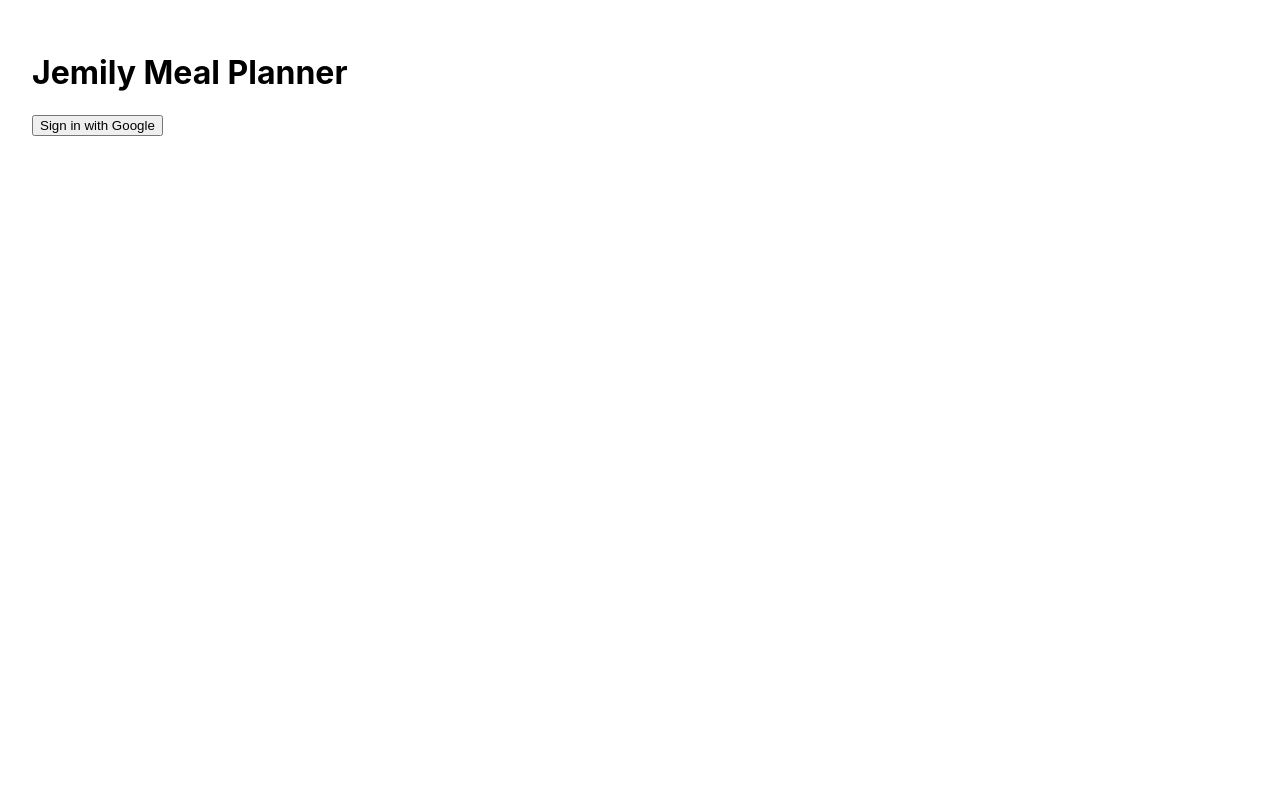
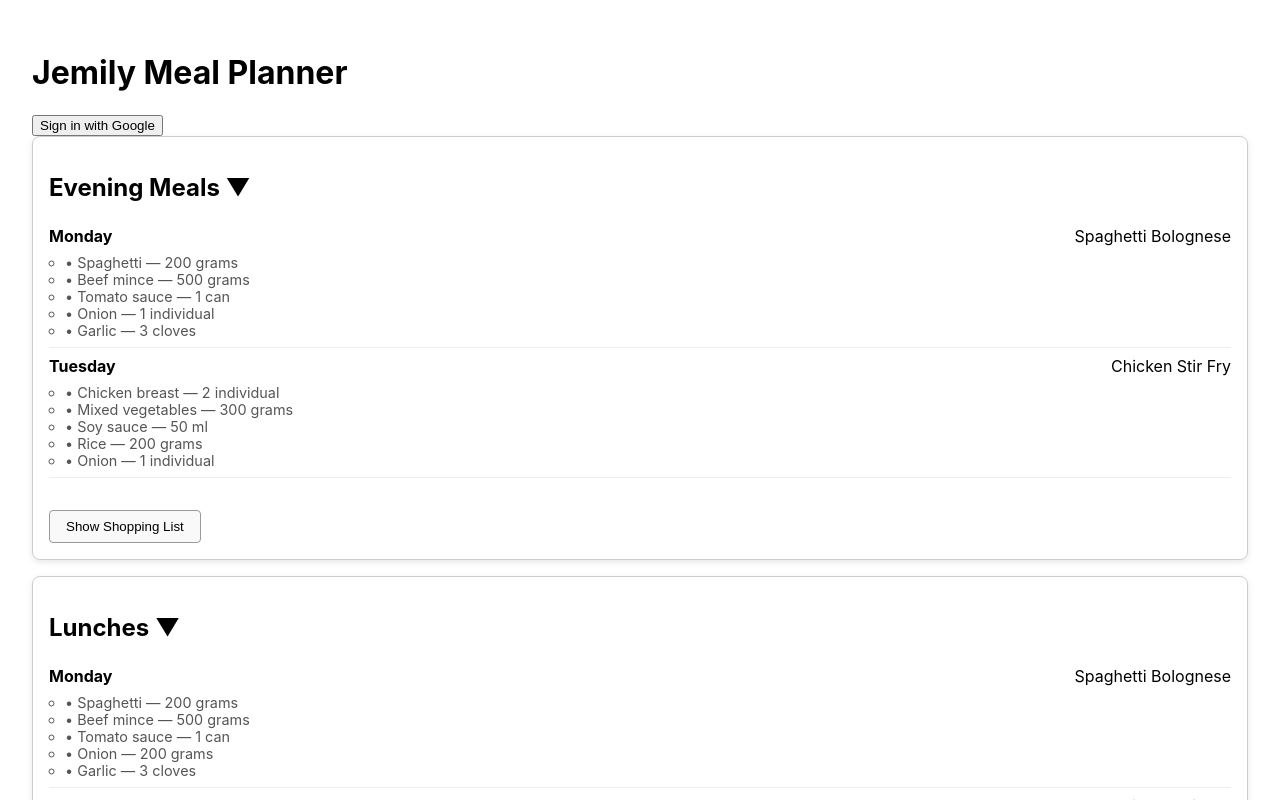
Before and after one commit to Jackclarke95/jemily-meal-planner, a React (Create React App) app: page / in a window 1280 px wide. Shown: the top 800 px of the page. Built offline with nearby package versions, Linux system fonts and the light colour scheme; no server answers.

Commit message:
Add test database and stub meal plan cards

```diff
--- a/src/App.tsx
+++ b/src/App.tsx
@@ -1,10 +1,72 @@
+import { useEffect, useState } from "react";
 import AuthButton from "./Components/AuthButton";
+import DatabaseTest from "./Components/DatabaseTest";
+import { auth } from "./lib/firebase";
+import MealPlanCard from "./Components/MealPlanCard";
 
 function App() {
+  const [user, setUser] = useState(() => auth.currentUser);
+
+  useEffect(() => {
+    const unsubscribe = auth.onAuthStateChanged(setUser);
+
+    return unsubscribe;
+  }, []);
+
+  const eveningMeals = [
+    {
+      name: "Spaghetti Bolognese",
+      ingredients: [
+        { name: "Spaghetti", quantity: 200, unit: "grams" },
+        { name: "Beef mince", quantity: 500, unit: "grams" },
+        { name: "Tomato sauce", quantity: 1, unit: "can" },
+        { name: "Onion", quantity: 1, unit: "individual" },
+        { name: "Garlic", quantity: 3, unit: "cloves" },
+      ],
+    },
+    {
+      name: "Chicken Stir Fry",
+      ingredients: [
+        { name: "Chicken breast", quantity: 2, unit: "individual" },
+        { name: "Mixed vegetables", quantity: 300, unit: "grams" },
+        { name: "Soy sauce", quantity: 50, unit: "ml" },
+        { name: "Rice", quantity: 200, unit: "grams" },
+        { name: "Onion", quantity: 1, unit: "individual" },
+      ],
+    },
+  ];
+
+  const lunches = [
+    {
+      name: "Spaghetti Bolognese",
+      ingredients: [
+        { name: "Spaghetti", quantity: 200, unit: "grams" },
+        { name: "Beef mince", quantity: 500, unit: "grams" },
+        { name: "Tomato sauce", quantity: 1, unit: "can" },
+        { name: "Onion", quantity: 200, unit: "grams" },
+        { name: "Garlic", quantity: 3, unit: "cloves" },
+      ],
+    },
+    {
+      name: "Chicken Stir Fry",
+      ingredients: [
+        { name: "Chicken breast", quantity: 2, unit: "individual" },
+        { name: "Mixed vegetables", quantity: 300, unit: "grams" },
+        { name: "Soy sauce", quantity: 50, unit: "ml" },
+        { name: "Rice", quantity: 200, unit: "grams" },
+        { name: "Onion", quantity: 1, unit: "individual" },
+      ],
+    },
+  ];
+
   return (
     <div style={{ padding: "2rem" }}>
       <h1>Jemily Meal Planner</h1>
       <AuthButton />
+      <MealPlanCard title="Evening Meals" meals={eveningMeals} />
+      <MealPlanCard title="Lunches" meals={lunches} />
+
+      {user && <DatabaseTest />}
     </div>
   );
 }
--- /dev/null
+++ b/src/Components/DatabaseTest.tsx
@@ -0,0 +1,56 @@
+import { useEffect, useState } from "react";
+import { ref, set, onValue, push } from "firebase/database";
+import { db } from "../lib/firebase";
+
+export default function DatabaseTest() {
+  const [testData, setTestData] = useState<string[]>([]);
+  const [newItem, setNewItem] = useState("");
+
+  useEffect(() => {
+    const dataRef = ref(db, "testData");
+    const unsubscribe = onValue(dataRef, (snapshot) => {
+      const data = snapshot.val();
+      if (data) {
+        setTestData(Object.values(data));
+      } else {
+        setTestData([]);
+      }
+    });
+
+    return () => unsubscribe();
+  }, []);
+
+  const addItem = async () => {
+    if (!newItem.trim()) return;
+
+    const dataRef = ref(db, "testData");
+    await push(dataRef, newItem.trim());
+    setNewItem("");
+  };
+
+  return (
+    <div
+      style={{ padding: "1rem", border: "1px solid #ccc", marginTop: "2rem" }}
+    >
+      <h2>Database Test</h2>
+
+      <div>
+        <input
+          type="text"
+          value={newItem}
+          onChange={(e) => setNewItem(e.target.value)}
+          placeholder="New item"
+        />
+        <button onClick={addItem} style={{ marginLeft: "1rem" }}>
+          Add Item
+        </button>
+      </div>
+
+      <ul>
+        {testData.map((item, index) => (
+          <li key={index}>{item}</li>
+        ))}
+      </ul>
+    </div>
+  );
+}
--- /dev/null
+++ b/src/Components/MealPlanCard.tsx
@@ -0,0 +1,170 @@
+import React, { useState } from "react";
+
+type Ingredient = {
+  name: string;
+  quantity: number;
+  unit: string;
+};
+
+type Meal = {
+  name: string;
+  ingredients: Ingredient[];
+};
+
+type MealPlanCardProps = {
+  title: string;
+  meals: Meal[]; // Should be length 7
+};
+
+export default function MealPlanCard({ title, meals }: MealPlanCardProps) {
+  const days = [
+    "Monday",
+    "Tuesday",
+    "Wednesday",
+    "Thursday",
+    "Friday",
+    "Saturday",
+    "Sunday",
+  ];
+  const [collapsed, setCollapsed] = useState(false);
+  const [showShoppingList, setShowShoppingList] = useState(false);
+
+  const toggleCollapsed = () => {
+    setCollapsed((prev) => !prev);
+  };
+
+  const toggleShoppingList = () => {
+    setShowShoppingList((prev) => !prev);
+  };
+
+  // Collate: { "onion": { "individual": 1, "grams": 200 } }
+  const collateIngredients = (): {
+    [ingredient: string]: { [unit: string]: number };
+  } => {
+    const ingredientMap: { [ingredient: string]: { [unit: string]: number } } =
+      {};
+
+    meals.forEach((meal) => {
+      meal.ingredients.forEach((ingredient) => {
+        const nameKey = ingredient.name.trim().toLowerCase();
+        const unitKey = ingredient.unit.trim().toLowerCase();
+
+        if (!ingredientMap[nameKey]) {
+          ingredientMap[nameKey] = {};
+        }
+
+        if (ingredientMap[nameKey][unitKey]) {
+          ingredientMap[nameKey][unitKey] += ingredient.quantity;
+        } else {
+          ingredientMap[nameKey][unitKey] = ingredient.quantity;
+        }
+      });
+    });
+
+    return ingredientMap;
+  };
+
+  const ingredientCounts = collateIngredients();
+
+  return (
+    <div
+      style={{
+        border: "1px solid #ccc",
+        borderRadius: "8px",
+        padding: "1rem",
+        marginBottom: "1rem",
+        boxShadow: "0 2px 6px rgba(0,0,0,0.1)",
+      }}
+    >
+      <h2
+        onClick={toggleCollapsed}
+        style={{
+          marginBottom: "1rem",
+          cursor: "pointer",
+          userSelect: "none",
+        }}
+      >
+        {title} {collapsed ? "▶" : "▼"}
+      </h2>
+
+      {!collapsed && (
+        <>
+          <ul style={{ listStyle: "none", padding: 0 }}>
+            {meals.map((meal, index) => (
+              <li
+                key={index}
+                style={{
+                  borderBottom: "1px solid #eee",
+                  padding: "0.5rem 0",
+                }}
+              >
+                <div
+                  style={{ display: "flex", justifyContent: "space-between" }}
+                >
+                  <strong>{days[index]}</strong>
+                  <span>{meal.name}</span>
+                </div>
+                {meal.ingredients.length > 0 && (
+                  <ul style={{ paddingLeft: "1rem", marginTop: "0.5rem" }}>
+                    {meal.ingredients.map((ingredient, idx) => (
+                      <li
+                        key={idx}
+                        style={{ fontSize: "0.9rem", color: "#555" }}
+                      >
+                        • {ingredient.name} — {ingredient.quantity}{" "}
+                        {ingredient.unit}
+                      </li>
+                    ))}
+                  </ul>
+                )}
+              </li>
+            ))}
+          </ul>
+
+          <button
+            onClick={toggleShoppingList}
+            style={{
+              marginTop: "1rem",
+              padding: "0.5rem 1rem",
+              borderRadius: "4px",
+              border: "1px solid #999",
+              background: "#f9f9f9",
+              cursor: "pointer",
+            }}
+          >
+            {showShoppingList ? "Hide Shopping List" : "Show Shopping List"}
+          </button>
+
+          {showShoppingList && (
+            <ul style={{ marginTop: "1rem", paddingLeft: "1rem" }}>
+              {Object.entries(ingredientCounts).map(
+                ([ingredientName, unitMap]) => {
+                  const units = Object.entries(unitMap);
+
+                  const isConflict = units.length > 1;
+
+                  return (
+                    <li
+                      key={ingredientName}
+                      style={{
+                        fontSize: "0.95rem",
+                        color: isConflict ? "red" : "black",
+                        fontWeight: isConflict ? "bold" : "normal",
+                      }}
+                    >
+                      {ingredientName.charAt(0).toUpperCase() +
+                        ingredientName.slice(1)}{" "}
+                      —{" "}
+                      {units.map(([unit, qty]) => `${qty} ${unit}`).join(" + ")}
+                      {isConflict && " ⚠️ Conflicting units"}
+                    </li>
+                  );
+                }
+              )}
+            </ul>
+          )}
+        </>
+      )}
+    </div>
+  );
+}
```
